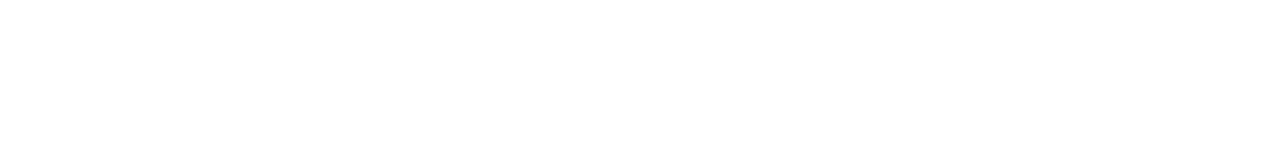
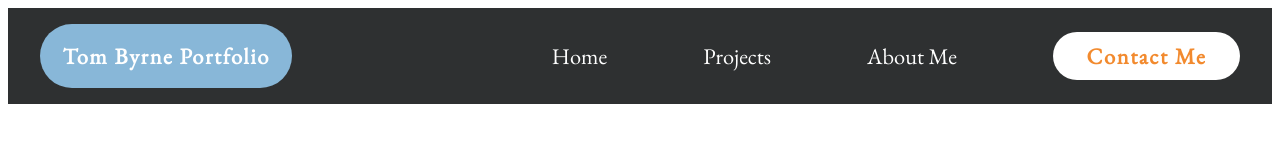
Before and after one commit to NJIT-WIS/midterm-portfolio-Tbyrne22, a website: page docs/projectpage.html in a window 1280 px wide. Drawn offline with nearby package versions, Linux system fonts and the light colour scheme.

Commit message:
menu and cards link to projects, closes #18

```diff
--- a/docs/projectpage.html
+++ b/docs/projectpage.html
@@ -31,3 +31,18 @@
             href="https://fonts.googleapis.com/css2?family=Nunito:wght@700&family=Work+Sans:wght@400;500&display=swap">
     </noscript>
 </head>
+
+<body>
+    <main>
+        <header>
+            <a href="#" class="logo"><b>Tom Byrne Portfolio</b></a>
+            <nav class="menu">
+                <a href="#" class="menu-item">Home</a>
+                <a href="projectpage.html" class="menu-item">Projects</a>
+                <a href="#" class="menu-item">About Me</a>
+            </nav>
+            <a href="#" class="header-cta">Contact Me</a>
+        </header>
+    </main>
+
+</body>
```
Also changed, not shown: docs/index.html (+14 -1 lines).
